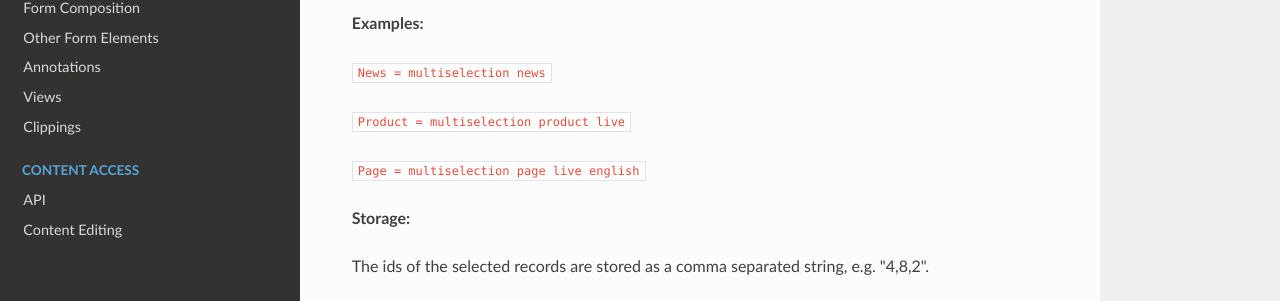
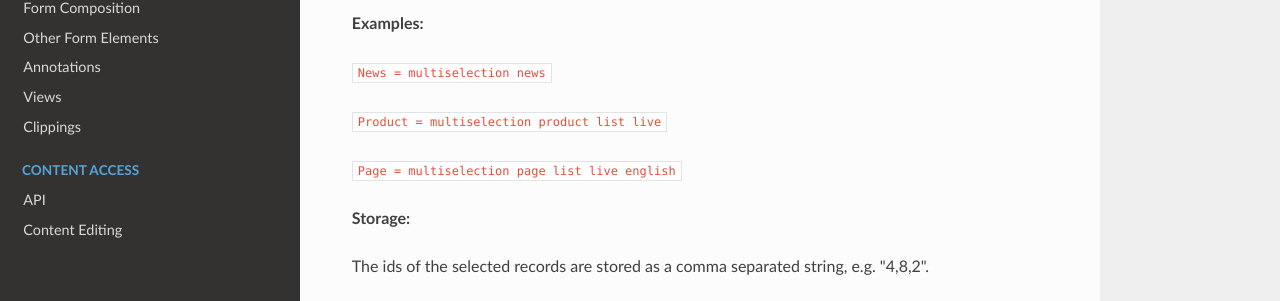
Before and after one commit to nhagemann/anycontent-cmdl-docs, an MkDocs documentation site: the page built from docs/cmdl/selections.md, in a window 1280 px wide and 900 px high, scrolled down 4706 px. Shown: the part 468-769 px from the top of the window. Built offline with MkDocs 1.6.1, drawn with Linux system fonts in a browser that asks for light colours; nearby versions of some CDN libraries; old or Windows-style settings are respelled for this version of MkDocs; some of the changed text lies outside the part shown.

Commit message:
mkdocs rewrite

```diff
--- a/docs/cmdl/selections.md
+++ b/docs/cmdl/selections.md
@@ -199,9 +199,9 @@ None
 
 `News = multiselection news`
 
-`Product = multiselection product live`
+`Product = multiselection product list live`
 
-`Page = multiselection page live english`
+`Page = multiselection page list live english`
 
 **Storage:**
 
```
Also changed, not shown: other parts of docs/cmdl/selections.md (+2 -2 lines).
